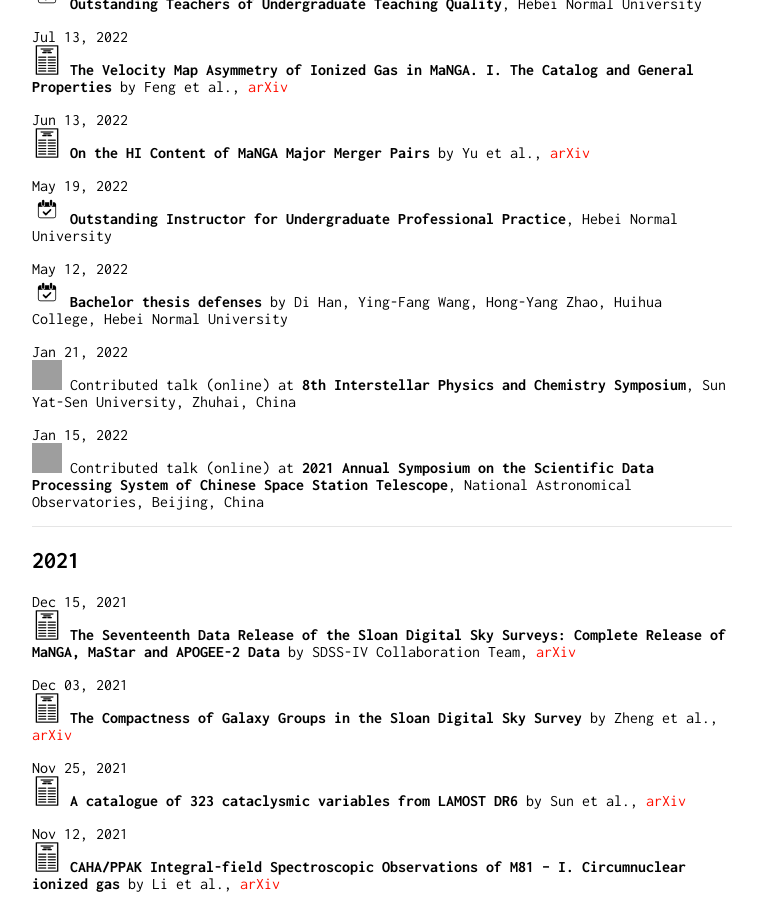
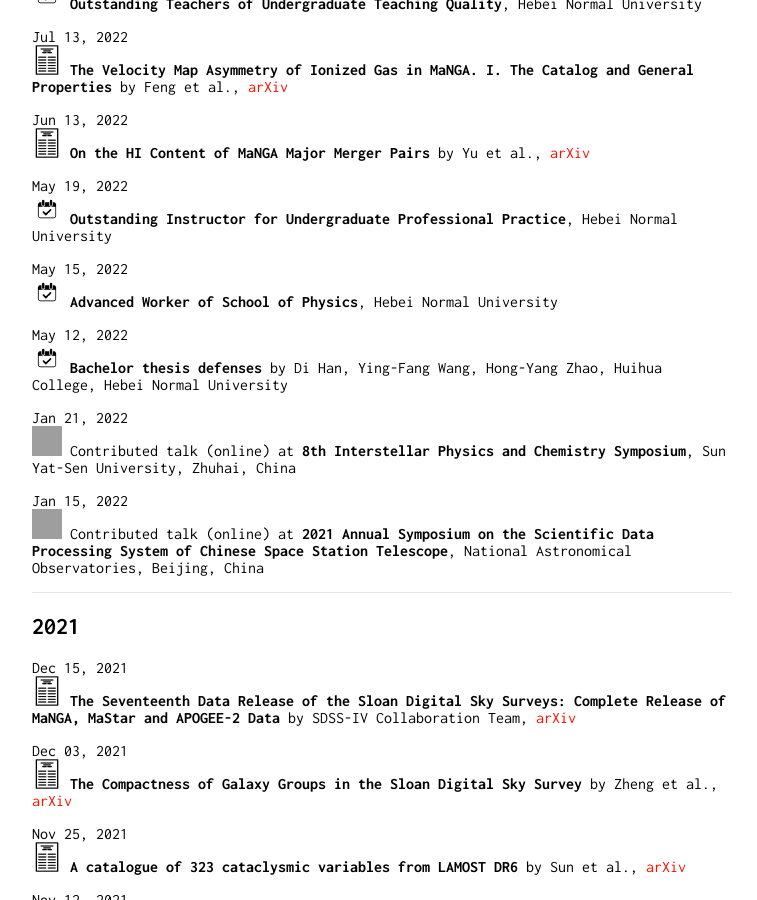
Before and after one commit to fengshuai0210/fengshuai0210.github.io, a Jekyll site: the page built from events.md, in a window 1280 px wide and 900 px high, scrolled down 822 px. Shown: the whole window, without its empty margins (258-1015 px from the left). Built offline with Jekyll 4.4.1, drawn with Linux system fonts in a browser that asks for light colours; our own code applies the rules of GitHub Pages for plain Markdown files; grey boxes are pictures that could not be loaded.

Commit message:
Update events.md

```diff
--- a/events.md
+++ b/events.md
@@ -40,6 +40,9 @@ Jun 13, 2022\
 
 May 19, 2022\
 <img src="/image/event-icon.png" style="width:30px;height:30px;"> **Outstanding Instructor for Undergraduate Professional Practice**, Hebei Normal University
+
+May 15, 2022\
+<img src="/image/event-icon.png" style="width:30px;height:30px;"> **Advanced Worker of School of Physics**, Hebei Normal University
 
 May 12, 2022\
 <img src="/image/event-icon.png" style="width:30px;height:30px;"> **Bachelor thesis defenses** by Di Han, Ying-Fang Wang, Hong-Yang Zhao, Huihua College, Hebei Normal University
```
